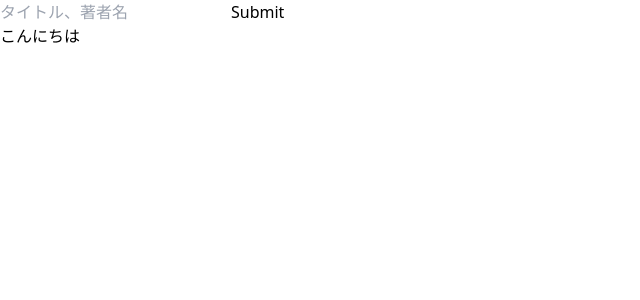
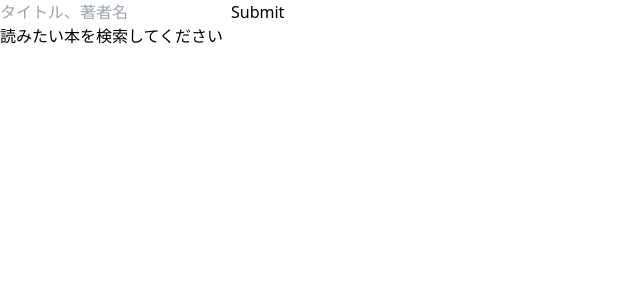
Before and after one commit to Qiita1985/BookMan, a React (Create React App) app: page / in a window 1280 px wide. Shown: the top 300 px of the page, without its empty margins (0-640 px from the left). Built offline with nearby package versions, Linux system fonts and the light colour scheme.

Commit message:
bodyを追加

```diff
--- a/src/components/Body.js
+++ b/src/components/Body.js
@@ -1,18 +1,14 @@
 import React from "react";
 
 const Body = ({ book }) => {
-  return (
-    <>
-    {book.map((books,index)=>{
+  return(
         <li className="p-2">
           <a href="https://books.rakuten.co.jp/rb/16426986/">
             <img src="https://thumbnail.image.rakuten.co.jp/@0_mall/book/cabinet/4246/9784088824246.jpg?_ex=200x200" />
           </a>
           <div>鬼滅の刃</div>
-            <div key={index}>{books.author}</div>
+          <div>{book.Item.author}</div>
         </li>
-    })}
-    </>
   );
 };
 
--- /dev/null
+++ b/src/components/Bodys.js
@@ -0,0 +1,14 @@
+import React from 'react'
+import Body from './Body'
+
+const Bodys=({ books })=> {
+  return (
+    <ul>
+      {books.map((book,index)=>{
+      <Body key={index} book={book}/>
+      })}
+    </ul>
+  )
+}
+
+export default Bodys
--- a/src/components/Home.js
+++ b/src/components/Home.js
@@ -1,14 +1,14 @@
 import React, { useState, useEffect } from "react";
 import { useForm } from "react-hook-form";
 import useBookInfo from "./hooks/UseKy";
-import Body from "./Body";
+import Bodys from "./Bodys";
 export default function Home() {
   const {
     register,
     handleSubmit,
     formState: { errors },
   } = useForm();
-  const { book, fetchBook, fetching } = useBookInfo();
+  const { books, fetchBook, fetching } = useBookInfo();
   const [click, setClick] = useState(false);
   const onSubmit = (data) => {
     fetchBook(data.example);
@@ -24,8 +24,8 @@ export default function Home() {
         {errors.exampleRequired && <span>This field is required</span>}
         <input type="submit" />
         <div>
-          {click && <Body book={book} />}
-          {!click && <p>こんにちは</p>}
+          {click && <Bodys books={books} />}
+          {!click && <p>読みたい本を検索してください</p>}
         </div>
       </form>
     </div>
--- a/src/components/hooks/UseKy.js
+++ b/src/components/hooks/UseKy.js
@@ -7,7 +7,7 @@ const applicationId = "1096604682215741435";
 
 const useBookInfo = () => {
   const [fetching, setfetching] = useState(false)
-  const [book, setBook] = useState("");
+  const [books, setBook] = useState("");
   async function fetchBook(example) {
     const encodedParams = encodeURI(example);
     const title = await ky
@@ -17,10 +17,10 @@ const useBookInfo = () => {
     setfetching(true);
   }
   useEffect(() => {
-    console.log(book);
-  }, [book]);
+    console.log(books);
+  }, [books]);
   return {
-    book,
+    books,
     fetchBook,
     fetching,
   };
```
Lines whose indentation alone changed are shown as unchanged.
